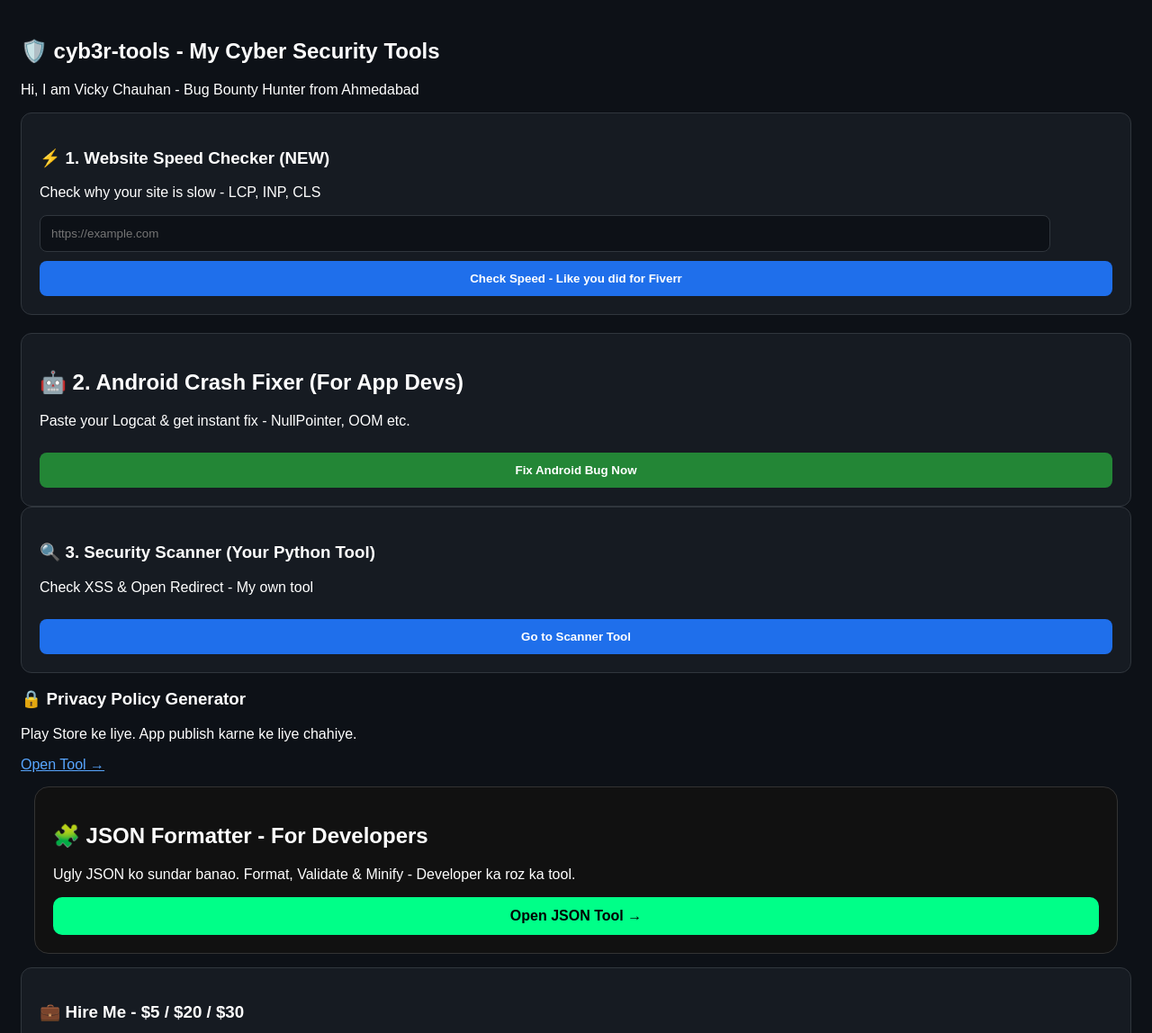
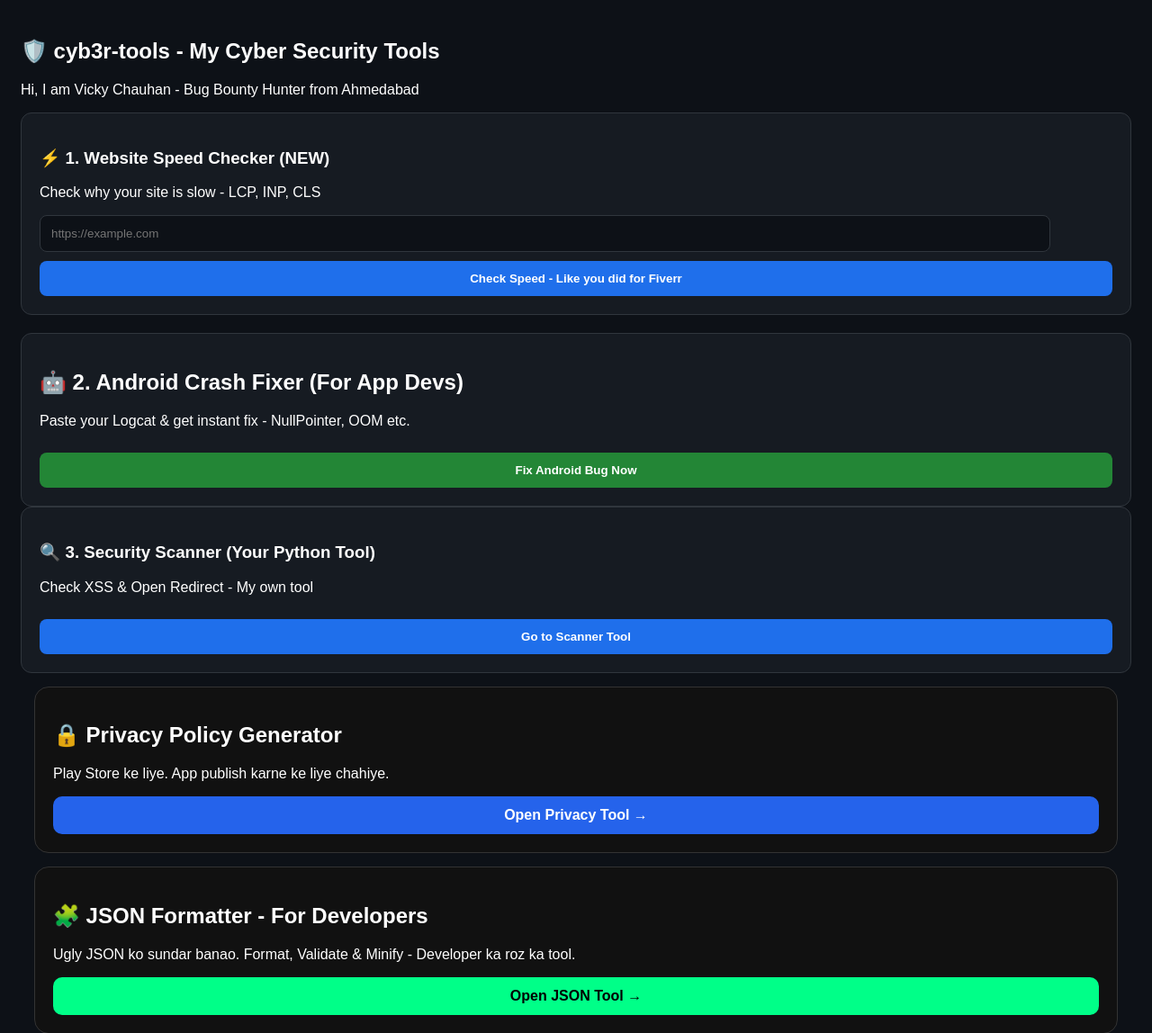
Before and after one commit to vickychauhan4949/cyb3r-tools, a plain HTML site: page index.html in a window 1280 px wide. Shown: the top 1148 px of the page at 90% size. Drawn offline with Linux system fonts and the light colour scheme.

Commit message:
Update index.html

```diff
--- a/index.html
+++ b/index.html
@@ -34,10 +34,12 @@ a{color:#58a6ff}
 <a href="security-scanner/"><button>Go to Scanner Tool</button></a>
 </div>
 
- <div class="card">
-<h3>🔒 Privacy Policy Generator</h3>
-<p>Play Store ke liye. App publish karne ke liye chahiye.</p>
-<a href="privacy-policy-generator/">Open Tool →</a>
+<div style="border:1px solid #333; border-radius:16px; padding:20px; margin:15px; background:#111;">
+  <h2>🔒 Privacy Policy Generator</h2>
+  <p>Play Store ke liye. App publish karne ke liye chahiye.</p>
+  <a href="privacy-policy-generator/" style="display:block; background:#2563eb; color:#fff; text-align:center; padding:12px; border-radius:10px; text-decoration:none; font-weight:bold; margin-top:10px;">
+    Open Privacy Tool →
+  </a>
 </div>
 
 <div style="border:1px solid #333; border-radius:16px; padding:20px; margin:15px; background:#111;">
```
